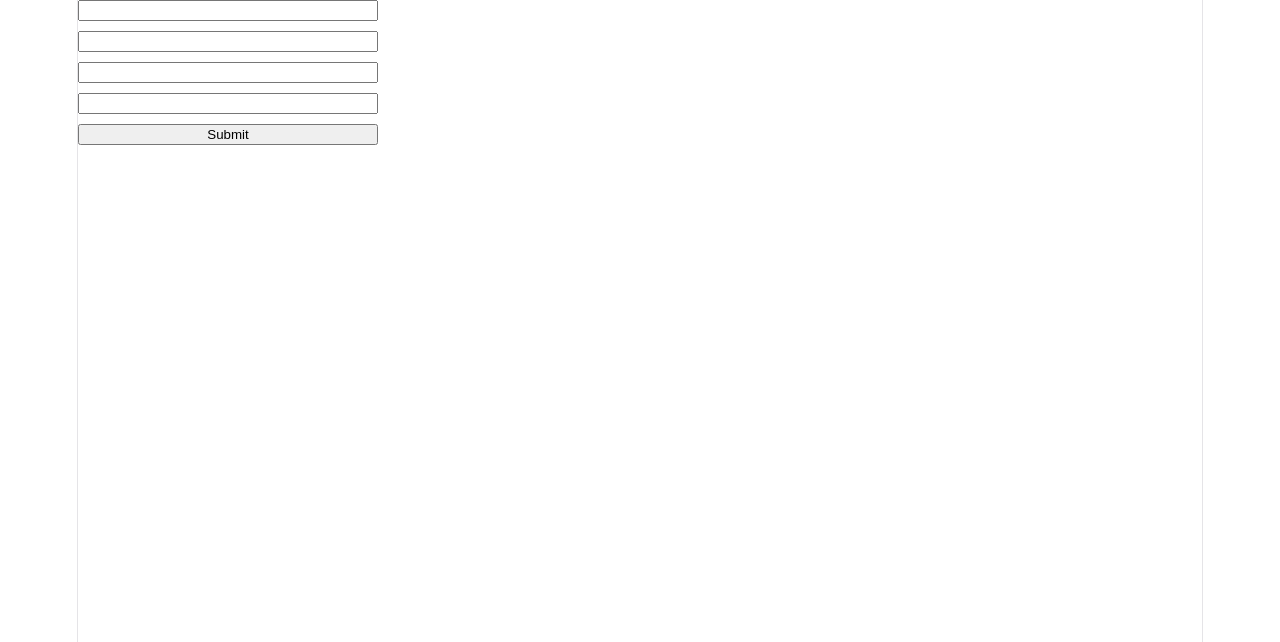
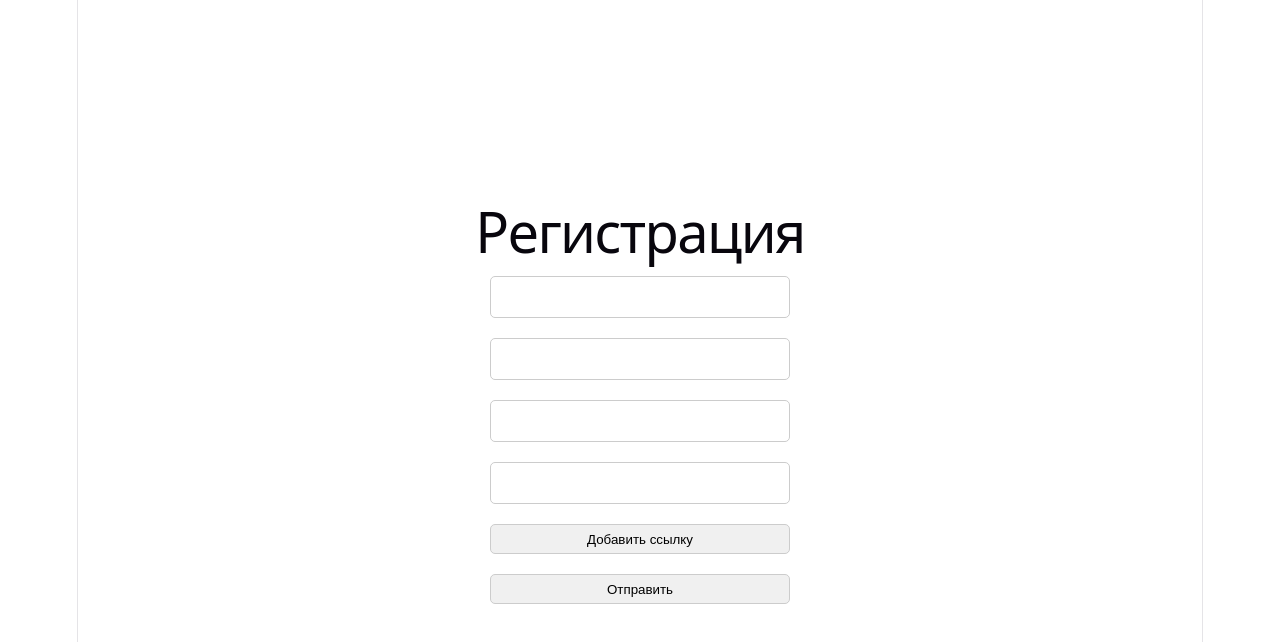
Before and after one commit to Beljar/react-pro, a React (Vite) app: page /signup in a window 1280 px wide. Shown: the top 642 px of the page. Built offline with nearby package versions, Linux system fonts and the light colour scheme.

Commit message:
feat: links array input

```diff
--- a/src/features/singup/model/index.ts
+++ b/src/features/singup/model/index.ts
@@ -1 +1 @@
-export { valuesSchema } from './schema';
+export { valuesSchema, type ValuesSchema } from './schema';
--- a/src/features/singup/model/schema.ts
+++ b/src/features/singup/model/schema.ts
@@ -1,24 +1,33 @@
 import zod from 'zod';
+
+const REQUIRED_MESSAGE = 'Поле обязательно';
 
 export const valuesSchema = zod
   .object({
-    userName: zod.string().min(1, { message: 'User name is required' }),
+    userName: zod.string().min(1, { message: REQUIRED_MESSAGE }),
     email: zod
       .string()
-      .min(1, { message: 'Email name is required' })
-      .includes('@', { message: 'Должно содержать символ @' }),
+      .min(1, { message: REQUIRED_MESSAGE })
+      .includes('@', { message: 'Email должен содержать символ @' }),
     password: zod
       .string()
-      .min(1, { message: 'User name is required' })
-      .min(6, { message: 'Password must be at least 6 characters long' }),
-    passwordRepeat: zod.string().min(1, { message: 'User name is required' }),
+      .min(1, { message: REQUIRED_MESSAGE })
+      .min(6, { message: 'Пароль должен содержать не менее 6 символов' }),
+    passwordRepeat: zod.string().min(1, { message: REQUIRED_MESSAGE }),
+    links: zod.array(
+      zod.object({
+        link: zod.string().url('Некорректный URL'),
+      })
+    ),
   })
   .refine(
     (values) => {
       return values.password === values.passwordRepeat;
     },
     {
-      message: 'The passwords do not match.',
+      message: 'Пароли не совпадают.',
       path: ['passwordRepeat'],
     }
   );
+
+export type ValuesSchema = zod.infer<typeof valuesSchema>;
--- a/src/features/singup/ui/index.tsx
+++ b/src/features/singup/ui/index.tsx
@@ -1,52 +1,101 @@
 import { zodResolver } from '@hookform/resolvers/zod';
-import { type SubmitHandler, useForm } from 'react-hook-form';
+import clsx from 'clsx';
+import { type SubmitHandler, useFieldArray, useForm } from 'react-hook-form';
 
-import { valuesSchema } from '../model';
+import { type ValuesSchema, valuesSchema } from '../model';
 
 import styles from './styles.module.scss';
-
-type Inputs = {
-  userName: string;
-  email: string;
-  password: string;
-  passwordRepeat: string;
-};
 
 export const Signup = () => {
   const {
     register,
     handleSubmit,
-    watch,
+    control,
     formState: { errors },
-  } = useForm<Inputs>({
+  } = useForm<ValuesSchema>({
     resolver: zodResolver(valuesSchema),
     mode: 'onBlur',
   });
-  const onSubmit: SubmitHandler<Inputs> = (data) => console.log(data);
+  const onSubmit: SubmitHandler<ValuesSchema> = (data) => console.log(data);
+
+  const { fields, append, remove } = useFieldArray({
+    control,
+    name: 'links',
+  });
 
   return (
     <form onSubmit={handleSubmit(onSubmit)} className={styles.form}>
       <div className={styles.form_item}>
-        <input {...register('userName')} />
-        {errors.userName && <span>{errors.userName.message}</span>}
+        <input
+          {...register('userName')}
+          className={clsx({ [styles.error]: errors.userName })}
+        />
+        <span className={styles.error_text}>{errors.userName?.message}</span>
       </div>
 
       <div className={styles.form_item}>
-        <input {...register('email', { required: true })} />
-        {errors.email && <span>{errors.email.message}</span>}
+        <input
+          {...register('email', { required: true })}
+          className={clsx({ [styles.error]: errors.email })}
+        />
+        <span className={styles.error_text}>{errors.email?.message}</span>
       </div>
 
       <div className={styles.form_item}>
-        <input {...register('password', { required: true })} />
-        {errors.password && <span>{errors.password.message}</span>}
+        <input
+          {...register('password', { required: true })}
+          className={clsx({ [styles.error]: errors.password })}
+        />
+        <span className={styles.error_text}>{errors.password?.message}</span>
       </div>
 
       <div className={styles.form_item}>
-        <input {...register('passwordRepeat', { required: true })} />
-        {errors.passwordRepeat && <span>{errors.passwordRepeat.message}</span>}
+        <input
+          {...register('passwordRepeat', { required: true })}
+          className={clsx({ [styles.error]: errors.passwordRepeat })}
+        />
+        <span className={styles.error_text}>
+          {errors.passwordRepeat?.message}
+        </span>
       </div>
 
-      <input type="submit" />
+      {fields.map((field, index) => (
+        <div key={field.id} className={styles.form_item}>
+          <div className={styles.form_item_links}>
+            <div className={styles.form_item_links_input}>
+              <input
+                {...register(`links.${index}.link`)}
+                className={clsx({
+                  [styles.error]: errors.links?.[index]?.link,
+                })}
+              />
+            </div>
+
+            <button type="button" onClick={() => remove(index)}>
+              x
+            </button>
+          </div>
+
+          <span className={styles.error_text}>
+            {errors.links?.[index]?.link?.message}
+          </span>
+        </div>
+      ))}
+
+      <div className={styles.form_item}>
+        <button
+          className={styles.form_item_button}
+          type="button"
+          onClick={() => append({ link: '' })}
+        >
+          Добавить ссылку
+        </button>
+      </div>
+      <div className={styles.form_item}>
+        <button className={styles.form_item_button} type="submit">
+          Отправить
+        </button>
+      </div>
     </form>
   );
 };
--- a/src/features/singup/ui/styles.module.scss
+++ b/src/features/singup/ui/styles.module.scss
@@ -3,9 +3,44 @@
   display: flex;
   flex-direction: column;
   gap: 10px;
+  input {
+    height: 30px;
+    border-radius: 5px;
+    border: 1px solid #ccc;
+    padding: 5px;
+    &.error {
+      border-color: red;
+    }
+  }
+  .form_item_button {
+    height: 30px;
+    border-radius: 5px;
+    border: 1px solid #ccc;
+    padding: 5px;
+    background-color: #f0f0f0;
+    cursor: pointer;
+  }
+  .error_text {
+    color: red;
+    font-size: 10px;
+    line-height: 11px;
+    text-transform: uppercase;
+    text-align: start;
+  }
 }
-
 .form_item {
   display: flex;
   flex-direction: column;
+  margin-bottom: 10px;
 }
+.form_item_links {
+  width: 100%;
+  display: flex;
+  flex-direction: row;
+  .form_item_links_input {
+    flex-grow: 1;
+    input {
+      width: 100%;
+    }
+  }
+}
--- a/src/pages/signup/ui/index.tsx
+++ b/src/pages/signup/ui/index.tsx
@@ -1,5 +1,12 @@
 import { Signup } from 'features/singup';
 
+import styles from './styles.module.scss';
+
 export const SignupPage = () => {
-  return <Signup />;
+  return (
+    <div className={styles.container}>
+      <h1>Регистрация</h1>
+      <Signup />
+    </div>
+  );
 };
--- /dev/null
+++ b/src/pages/signup/ui/styles.module.scss
@@ -0,0 +1,7 @@
+.container {
+  display: flex;
+  flex-direction: column;
+  align-items: center;
+  justify-content: center;
+  height: 100vh;
+}
```
